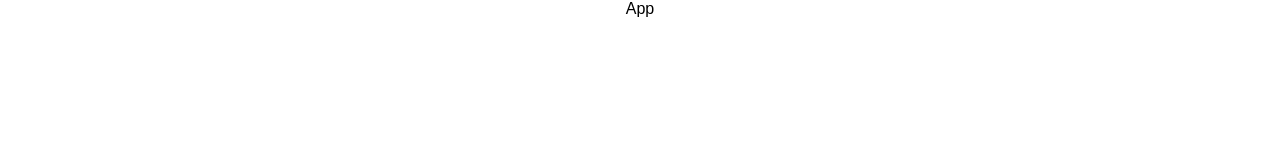
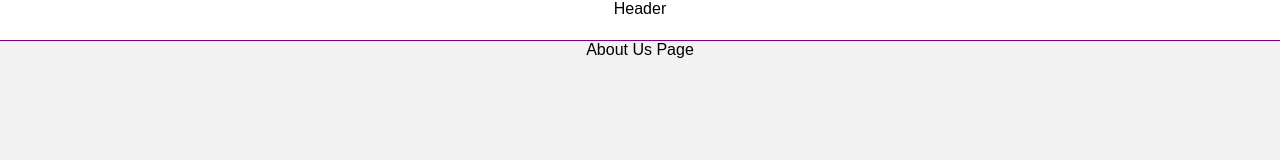
Before and after one commit to DevMountain/qa-ecommerce, a React app: page /about-us in a window 1280 px wide. Built offline with nearby package versions, Linux system fonts and the light colour scheme.

Commit message:
JL phase-1 - In progress.

```diff
--- a/package.json
+++ b/package.json
@@ -5,6 +5,7 @@
   "dependencies": {
     "react": "^16.2.0",
     "react-dom": "^16.2.0",
+    "react-router-dom": "^4.2.2",
     "react-scripts": "1.0.17"
   },
   "scripts": {
--- /dev/null
+++ b/src/components/AboutUs/AboutUs.js
@@ -0,0 +1,11 @@
+import React, { Component } from 'react';
+
+export default class AboutUs extends Component {
+  render() {
+    return (
+      <section className="AboutUs__parent">
+        <span>About Us Page</span>
+      </section>
+    )
+  }
+}
--- a/src/components/App.js
+++ b/src/components/App.js
@@ -1,11 +1,19 @@
 import React, { Component } from 'react';
 import './App.css';
+
+// Routing
+import router from '../utils/router';
+
+// Header
+import Header from './Header/Header';
 
 class App extends Component {
   render() {
     return (
       <div className="App">
-        App
+        <Header />
+
+        { router }
       </div>
     );
   }
--- /dev/null
+++ b/src/components/Cart/Cart.js
@@ -0,0 +1,11 @@
+import React, { Component } from 'react';
+
+export default class Cart extends Component {
+  render() {
+    return (
+      <section className="Cart__parent">
+        <span>Cart Page</span>
+      </section>
+    )
+  }
+}
--- /dev/null
+++ b/src/components/Header/Header.css
@@ -0,0 +1,5 @@
+.Header__parent {
+  background-color: #FFF;
+  height: 40px;
+  border-bottom: 1px solid purple;
+}
--- /dev/null
+++ b/src/components/Header/Header.js
@@ -0,0 +1,8 @@
+import React from 'react';
+import './Header.css';
+
+export default () => (
+  <section className="Header__parent">
+    <span>Header</span>
+  </section>
+)
--- /dev/null
+++ b/src/components/Products/Products.js
@@ -0,0 +1,11 @@
+import React, { Component } from 'react';
+
+export default class Products extends Component {
+  render() {
+    return (
+      <section className="Products__parent">
+        <span>Products Page</span>
+      </section>
+    )
+  }
+}
--- a/src/index.css
+++ b/src/index.css
@@ -2,4 +2,5 @@ body {
   margin: 0;
   padding: 0;
   font-family: sans-serif;
+  background-color: #f2f2f2;
 }
--- a/src/index.js
+++ b/src/index.js
@@ -3,4 +3,10 @@ import ReactDOM from 'react-dom';
 import './index.css';
 import App from './components/App';
 
-ReactDOM.render(<App />, document.getElementById('root'));
+import { BrowserRouter } from 'react-router-dom';
+
+ReactDOM.render(
+  <BrowserRouter>
+    <App />
+  </BrowserRouter>
+, document.getElementById('root'));
--- /dev/null
+++ b/src/utils/router.js
@@ -0,0 +1,14 @@
+import React from 'react';
+import { Switch, Route } from 'react-router-dom';
+
+import Products from '../components/Products/Products';
+import Cart from '../components/Cart/Cart';
+import AboutUs from '../components/AboutUs/AboutUs';
+
+export default (
+  <Switch>
+    <Route exact path="/" component={ Products } />
+    <Route path="/cart" component={ Cart } />
+    <Route path="/about-us" component={ AboutUs } />
+  </Switch>
+)
```
Also changed, not shown: README.md, src/components/AboutUs/AboutUs.css (added), src/components/Cart/Cart.css (added), src/components/Products/Products.css (added), 1 other file.
